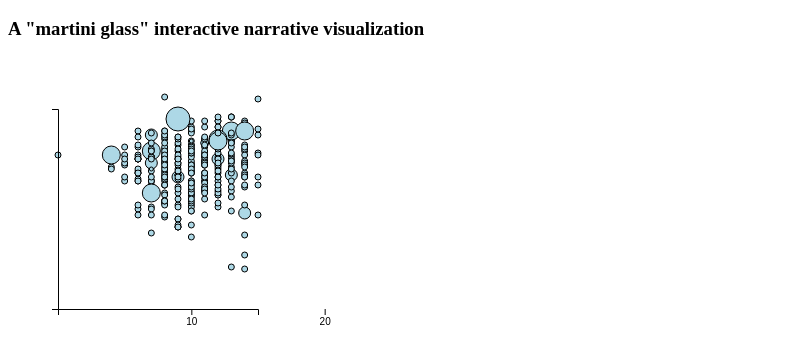
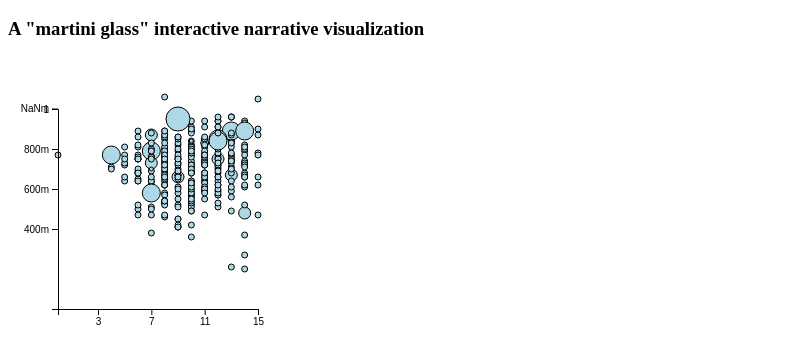
Before and after one commit to justinqquall/justinqquall.github.io, a plain HTML site: page index.html in a window 1280 px wide. Shown: the part 48-412 px from the top of the page, without its empty margins (0-811 px from the left). Drawn offline with nearby package versions, Linux system fonts and the light colour scheme.

Commit message:
Change axis ticks

```diff
--- a/index.html
+++ b/index.html
@@ -36,13 +36,12 @@ async function init() {
 
   d3.select('svg').append('g')
     .attr('transform', 'translate('+50+','+50+')')
-    .call(d3.axisLeft(yScale).tickValues([10,20,50,100]).tickFormat(d3.format("~s")));
+    .call(d3.axisLeft(yScale).tickValues([0.4,0.6,,0.8,1.0]).tickFormat(d3.format("~s")));
 
   d3.select('svg').append('g')
     .attr('transform', 'translate('+50+','+250+')')
-    .call(d3.axisBottom(xScale).tickValues([10,20,50,100]).tickFormat(d3.format("~s")));
+    .call(d3.axisBottom(xScale).tickValues([3,7,11,15]).tickFormat(d3.format("~s")));
 }
-
 
 </script>
 </body>
```
